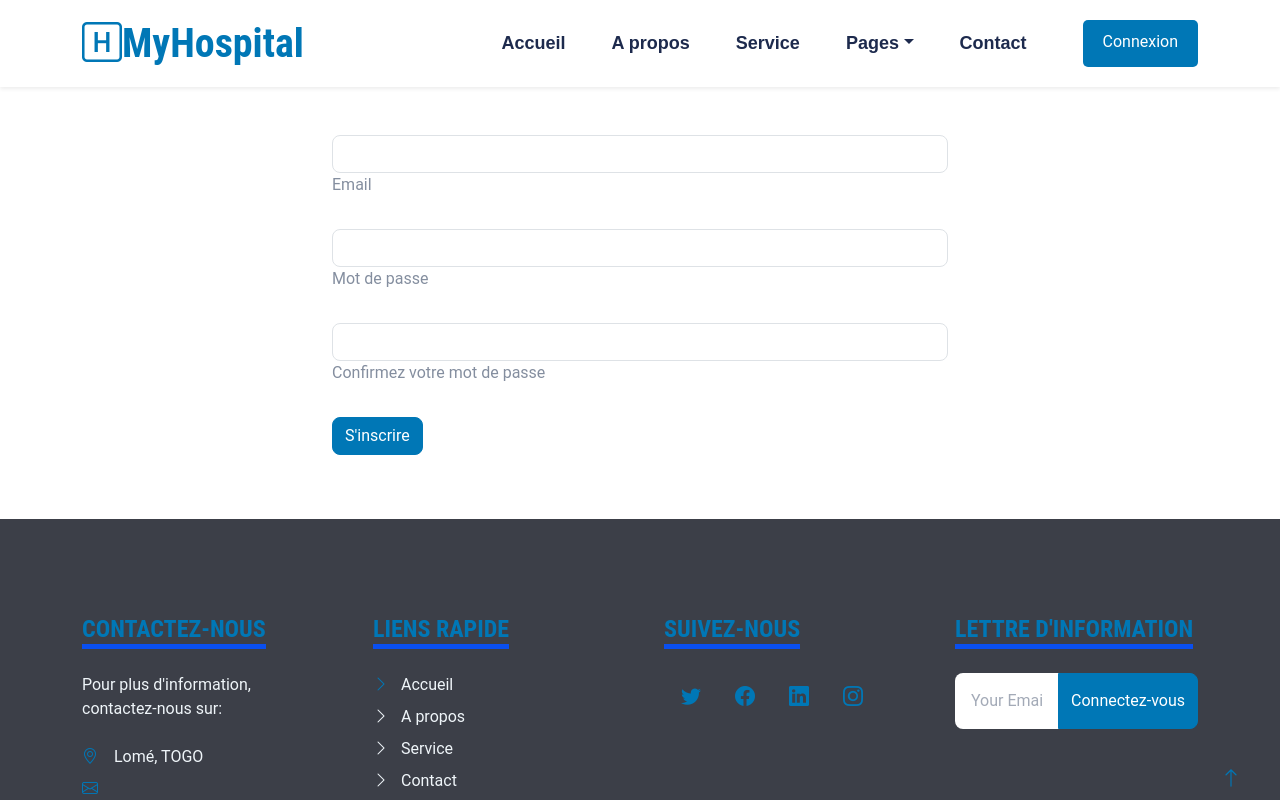
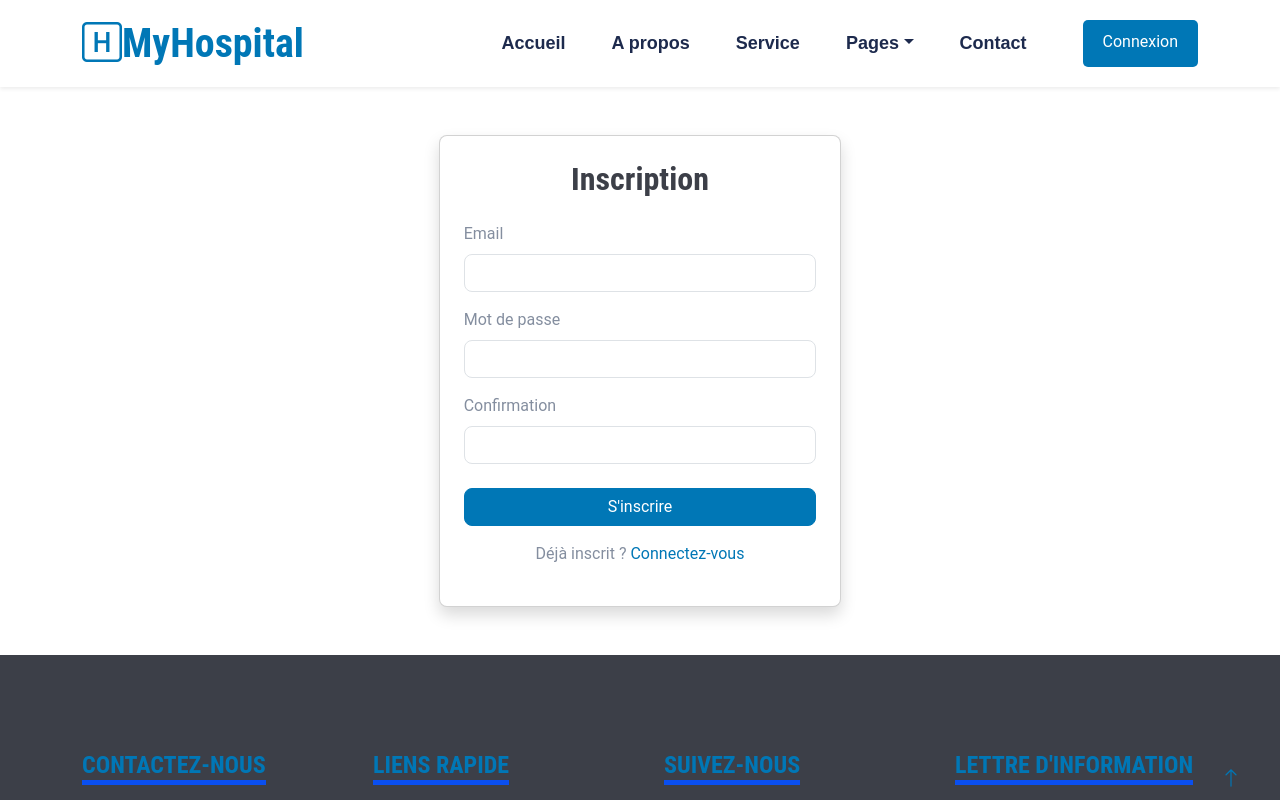
Before and after one commit to 70-DIDIER/hopspital-v2, a React (Vite) app: page /register in a window 1280 px wide. Shown: the top 800 px of the page. Built offline with nearby package versions, Linux system fonts and the light colour scheme; no server answers.

Commit message:
enfin le register

```diff
--- a/src/pages/Register.jsx
+++ b/src/pages/Register.jsx
@@ -1,93 +1,120 @@
 import React, { useState } from "react";
 import { useNavigate } from "react-router-dom";
+import { useAuth } from "../context/AuthContext";
+import api from "../services/Api";
 
 export default function Register() {
-    const [email, setEmail] = useState("");
-    const [password, setPassword] = useState("");
-    const [confirmPassword, setConfirmPassword] = useState("");
+    const [formData, setFormData] = useState({
+        email: "",
+        password: "",
+        confirmPassword: ""
+    });
     const [error, setError] = useState("");
+    const [isSubmitting, setIsSubmitting] = useState(false);
     const navigate = useNavigate();
+    const { login } = useAuth();
 
-    // Déclare handleSubmit comme une fonction async
     const handleSubmit = async (e) => {
-        e.preventDefault(); // Empêcher la soumission du formulaire par défaut
+        e.preventDefault();
+        setError("");
 
-        if (password !== confirmPassword) {
-            setError("Les mots de passe ne correspondent pas.");
+        // Validation
+        if (formData.password !== formData.confirmPassword) {
+            setError("Les mots de passe ne correspondent pas");
             return;
         }
 
+        setIsSubmitting(true);
+
         try {
-            const response = await fetch("http://localhost:8000/api/register", {
-                method: "POST",
-                headers: {
-                    "Content-Type": "application/json",
-                },
-                body: JSON.stringify({ email, password }),
+            // 1. Enregistrement
+            const registerResponse = await api.post('/register', {
+                email: formData.email,
+                password: formData.password
             });
 
-            if (!response.ok) {
-                let errorMessage = "Inscription échouée";
-                try {
-                    const data = await response.json();
-                    errorMessage = data.message || errorMessage;
-                } catch (_) {}
-                throw new Error(errorMessage);
+            if (!registerResponse.data.message.includes("succès")) {
+                throw new Error(registerResponse.data.message || "Erreur lors de l'inscription");
             }
 
-            navigate("/"); // Rediriger après inscription réussie
+            // 2. Connexion automatique
+            const loginResult = await login(formData.email, formData.password);
+
+            if (loginResult.success) {
+                navigate("/"); // Redirection vers la page d'accueil
+            } else {
+                throw new Error("Connexion automatique échouée");
+            }
+
         } catch (err) {
-            setError("Erreur d'inscription : " + err.message);
+            console.error("Registration error:", err);
+            setError(err.response?.data?.message || err.message || "Erreur lors de l'inscription");
+        } finally {
+            setIsSubmitting(false);
         }
     };
 
+
     return (
-        <>
-            <div className="container col-6 mt-5 ">
-                <form onSubmit={handleSubmit} role="form">
-                    {/* Email */}
-                    <div className="form-outline mb-4">
+        <div className="container col-md-6 col-lg-4 mt-5">
+            <div className="card shadow">
+                <div className="card-body p-4">
+                    <h2 className="text-center mb-4">Inscription</h2>
+
+                    {error && <div className="alert alert-danger">{error}</div>}
+
+                    <form onSubmit={handleSubmit}>
+                        <div className="mb-3">
+                            <label htmlFor="email" className="form-label">Email</label>
                             <input
                                 type="email"
                                 className="form-control"
+                                id="email"
+                                value={formData.email}
+                                onChange={(e) => setFormData({...formData, email: e.target.value})}
                                 required
-                            value={email}
-                            onChange={(e) => setEmail(e.target.value)}
                             />
-                        <label className="form-label">Email</label>
                         </div>
 
-                    {/* Mot de passe */}
-                    <div className="form-outline mb-4">
+                        <div className="mb-3">
+                            <label htmlFor="password" className="form-label">Mot de passe</label>
                             <input
                                 type="password"
                                 className="form-control"
+                                id="password"
+                                value={formData.password}
+                                onChange={(e) => setFormData({...formData, password: e.target.value})}
+                                minLength="6"
                                 required
-                            value={password}
-                            onChange={(e) => setPassword(e.target.value)}
                             />
-                        <label className="form-label">Mot de passe</label>
                         </div>
 
-                    {/* Répéter le mot de passe */}
-                    <div className="form-outline mb-4">
+                        <div className="mb-4">
+                            <label htmlFor="confirmPassword" className="form-label">Confirmation</label>
                             <input
                                 type="password"
                                 className="form-control"
+                                id="confirmPassword"
+                                value={formData.confirmPassword}
+                                onChange={(e) => setFormData({...formData, confirmPassword: e.target.value})}
                                 required
-                            value={confirmPassword}
-                            onChange={(e) => setConfirmPassword(e.target.value)}
                             />
-                        <label className="form-label">Confirmez votre mot de passe</label>
                         </div>
 
-                    {error && <p style={{ color: "red" }}>{error}</p>}
-
-                    <button type="submit" className="btn btn-primary btn-block mb-3">
-                        S'inscrire
+                        <button
+                            type="submit"
+                            className="btn btn-primary w-100"
+                            disabled={isSubmitting}
+                        >
+                            {isSubmitting ? "Inscription en cours..." : "S'inscrire"}
                         </button>
                     </form>
+
+                    <div className="mt-3 text-center">
+                        <p>Déjà inscrit ? <a href="/login">Connectez-vous</a></p>
                     </div>
-        </>
+                </div>
+            </div>
+        </div>
     );
 }
```
Lines whose indentation alone changed are shown as unchanged.
